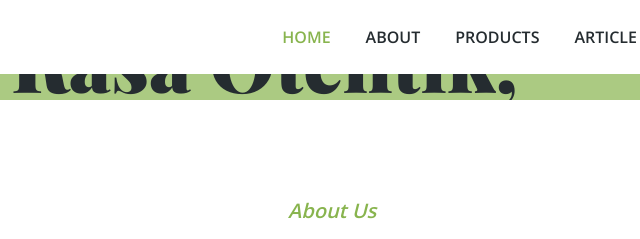
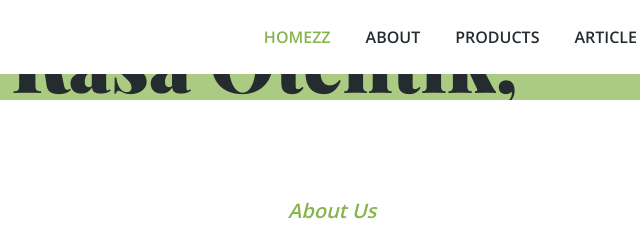
Before and after one commit to AlvinAbdllh/AlvinAbdllh.github.io, a plain HTML site: page index.html in a window 1280 px wide. Shown: the top 239 px of the page, 376-1016 px from the left. Drawn offline with nearby package versions, Linux system fonts and the light colour scheme.

Commit message:
Update index.html

```diff
--- a/index.html
+++ b/index.html
@@ -64,7 +64,7 @@
                 </button>
                 <div class="collapse navbar-collapse" id="navbarCollapse">
                     <div class="navbar-nav ms-auto">
-                        <a href="index.html" class="nav-item nav-link active">Home</a>
+                        <a href="index.html" class="nav-item nav-link active">Homezz</a>
                         <a href="about.html" class="nav-item nav-link">About</a>
                         <a href="product.html" class="nav-item nav-link">Products</a>
                         <a href="blog.html" class="nav-item nav-link">Article</a>
```
